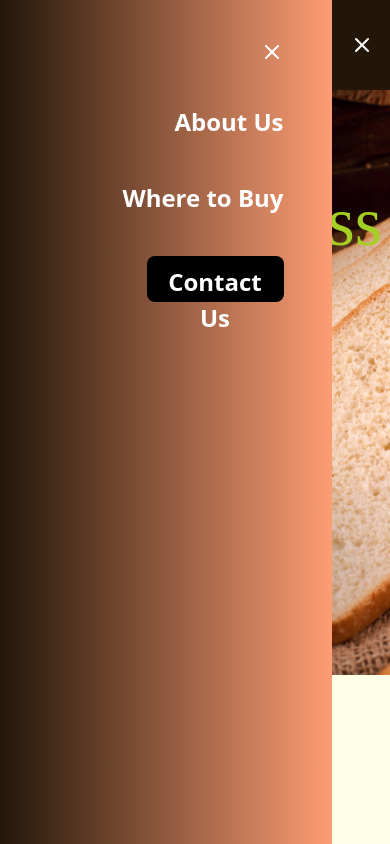
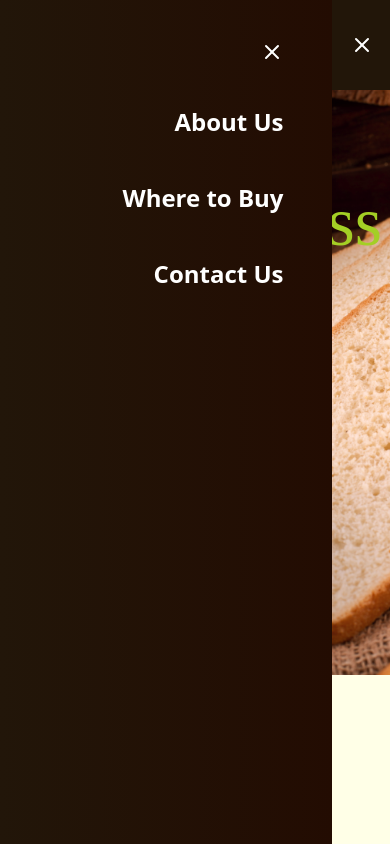
Before and after one commit to SHUBHANGNAUTIYAL1/Mahimy-Frontend, a React (Vite) app: page / in a window 390 px wide. Both pictures are taken after a click on the icon 362 px from the left and 45 px from the top of the page. Shown: the top 844 px of the page. Built offline with nearby package versions, Linux system fonts and the light colour scheme; a web font is replaced by a local one.

Commit message:
mobile css added3

```diff
--- a/src/components/Navbar2.jsx
+++ b/src/components/Navbar2.jsx
@@ -5,14 +5,18 @@ import { Link } from "react-router-dom";
 import { Menu, X } from "lucide-react";
 import logo from "../assets/logo.png";
 import "../App.css";
+import { useNavigate } from 'react-router-dom';
 
 export const Navbar2 = () => {
   const [showMenu, setShowMenu] = useState(false);
   const [contactModal, setContactModal] = useState(false);
-
+  const navigate = useNavigate();
   const toggleMenu = () => {
     setShowMenu(!showMenu);
   };
+  const handleSubmit=()=>{
+   navigate('/contact')
+  }
 
   return (
     <div className=" font-Gabarito fixed top-0 bg-[#221609] w-[100vw] flex justify-between items-center px-4 md:px-[48px] py-6   md:text-[18px] z-20">
@@ -24,8 +28,8 @@ export const Navbar2 = () => {
 
         <Link to="/" className="hover:text-gray-300">About Us</Link>
         <Link to="" className="hover:text-gray-300">Where to Buy</Link>
-        <button className="bg-[#A4CF25] text-white p-2 md:px-4 rounded-lg w-[137px] h-[46px]">
-          <Link to="/contact" className="text-black">Contact Us</Link>
+        <button onClick={handleSubmit} className="bg-[#A4CF25] text-black p-2 md:px-4 rounded-lg w-[137px] h-[46px]">
+          Contact Us
         </button>
       </div>
       <div className="md:hidden flex items-center justify-between">
@@ -42,13 +46,13 @@ export const Navbar2 = () => {
         )}
       </div>
       {showMenu && (
-        <div className="  md:hidden fixed top-0 left-0 w-[85vw] h-[100%]  backdrop-blur-[0.8rem] flex flex-col gap-10 py-10 items-end pr-12  bg-gradient-to-l from-[#fe9d74] to-[#221609] text-white z-[50] font-semibold text-[24px] ">
+        <div className="  md:hidden fixed top-0 left-0 w-[85vw] h-[100%]  backdrop-blur-[0.8rem] flex flex-col gap-10 py-10 items-end pr-12  bg-gradient-to-l from-[#230c02] to-[#221609] text-white z-[50] font-semibold text-[24px] ">
           <X className=" text-2xl cursor-pointer " onClick={toggleMenu} />
           <Link to="/" onClick={toggleMenu} className="hover:text-gray-300">About Us</Link>
           <Link to="" onClick={toggleMenu} className="hover:text-gray-300">Where to Buy</Link>
-          <button onClick={toggleMenu} className="bg-black text-white p-2  md:px-4 rounded-lg w-[137px] h-[46px]">
-          <Link to="/contact" className="hover:text-black">Contact Us</Link>
-          </button>
+
+          <Link to="/contact" onClick={toggleMenu}className="hover:text-gray-300">Contact Us</Link>
+
 
         </div>
       )}
```
